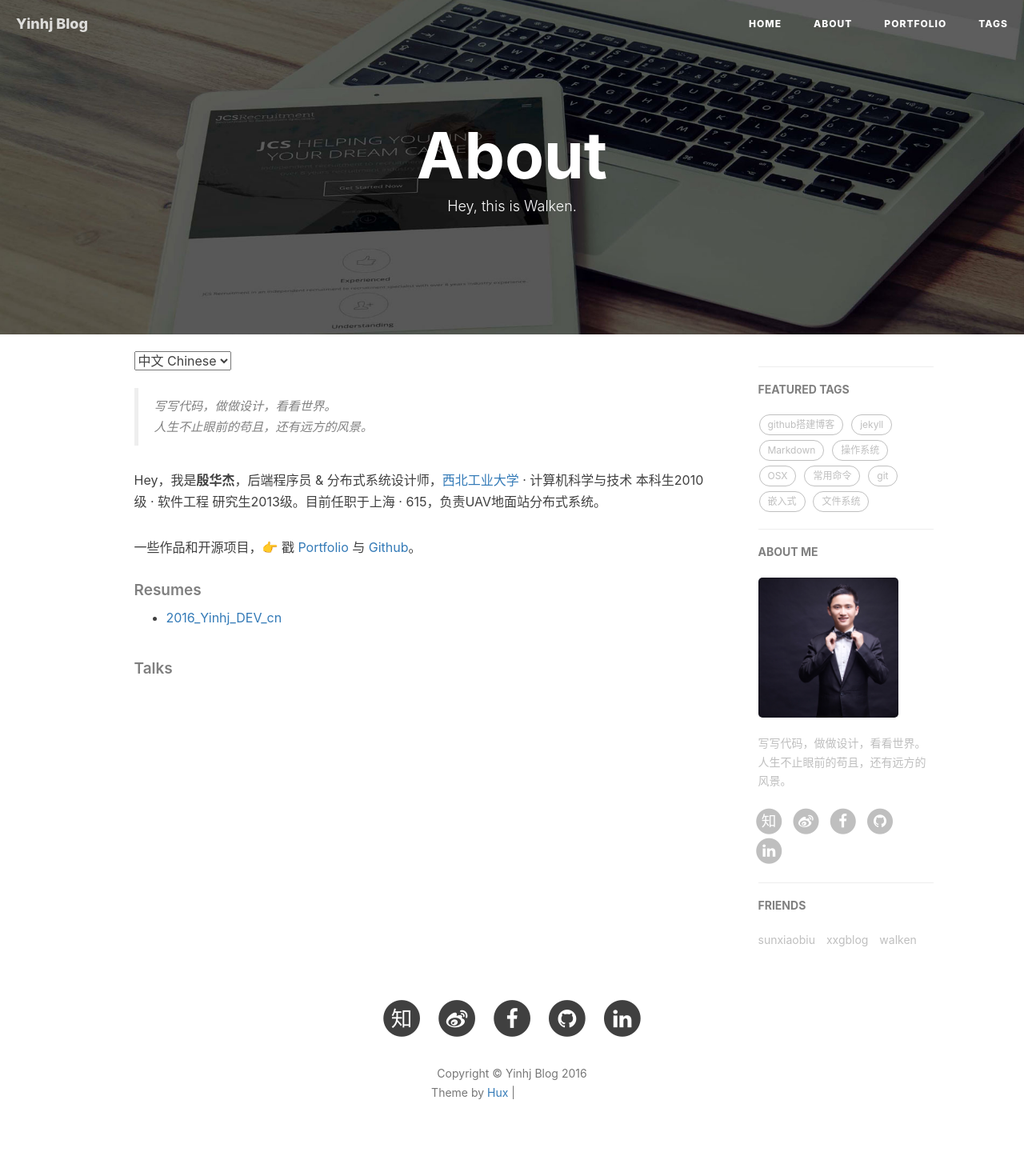
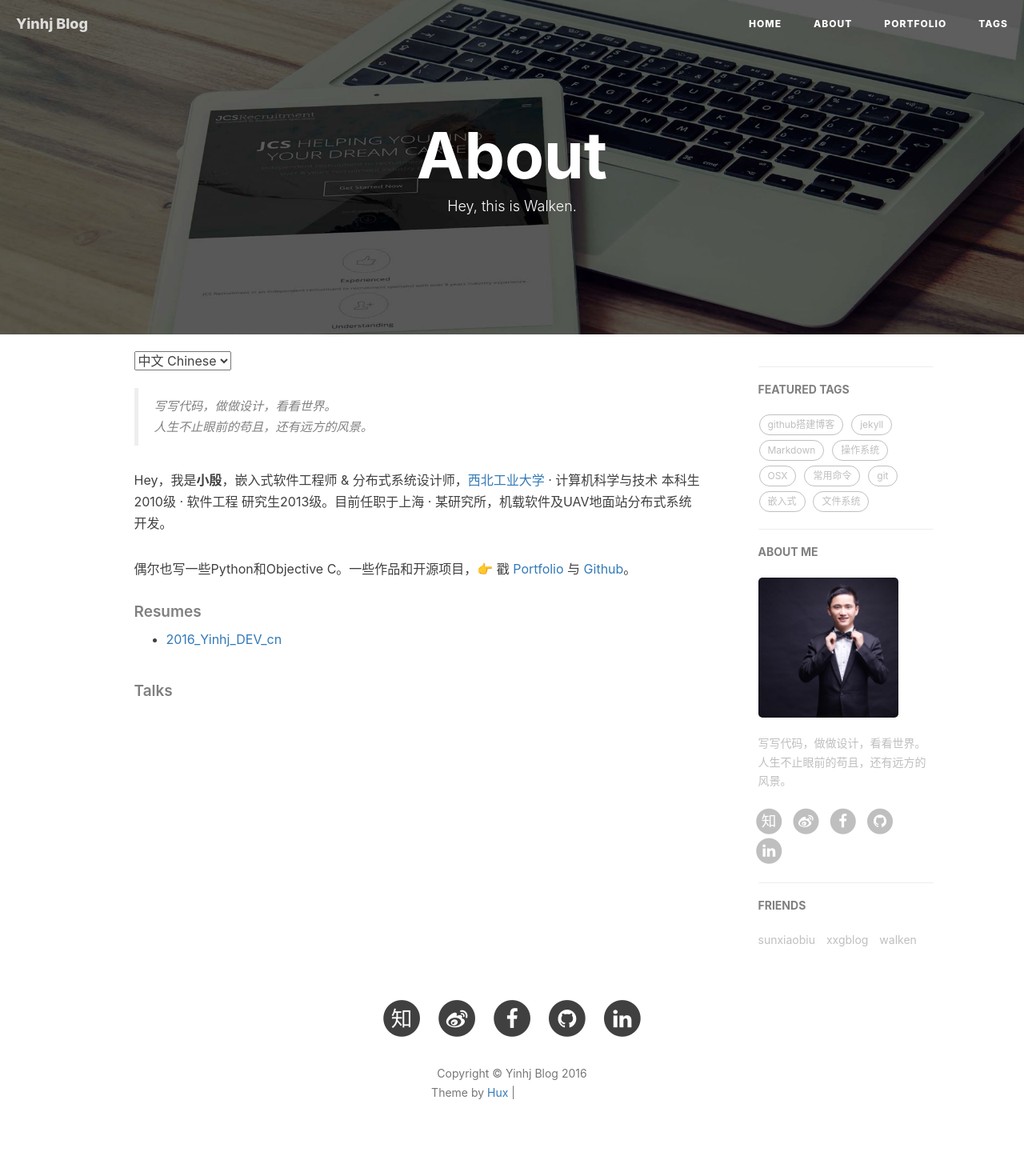
Before and after one commit to yhj167/yhj167.github.io, a Jekyll site: the page built from about.html, in a window 1280 px wide. Shown: the whole page at 80% size. Built offline with Jekyll 4.4.1, drawn with Linux system fonts in a browser that asks for light colours; nearby versions of some CDN libraries; comment, search, counter and statistics services are not loaded; grey boxes are pictures that could not be loaded.

Commit message:
update blog6

```diff
--- a/about.html
+++ b/about.html
@@ -18,9 +18,9 @@ header-img: "img/about-bg.jpg"
     <blockquote><p>写写代码，做做设计，看看世界。<br>
     人生不止眼前的苟且，还有远方的风景。</p></blockquote>
 
-    <p>Hey，我是<strong>殷华杰</strong>，后端程序员 &amp; 分布式系统设计师，<a href="http://www.nwpu.edu.cn/">西北工业大学</a> · 计算机科学与技术 本科生2010级 · 软件工程 研究生2013级。目前任职于上海 · 615，负责UAV地面站分布式系统</a>。</p>
+    <p>Hey，我是<strong>小殷</strong>，嵌入式软件工程师 &amp; 分布式系统设计师，<a href="http://www.nwpu.edu.cn/">西北工业大学</a> · 计算机科学与技术 本科生2010级 · 软件工程 研究生2013级。目前任职于上海 · 某研究所，机载软件及UAV地面站分布式系统开发</a>。</p>
 
-    <p>一些作品和开源项目，👉 戳 <a href="/portfolio">Portfolio</a> 与 <a href="http://yhj167.github.io">Github</a>。</p>
+    <p>偶尔也写一些Python和Objective C。一些作品和开源项目，👉 戳 <a href="/portfolio">Portfolio</a> 与 <a href="https://github.com/yhj167">Github</a>。</p>
 
     <h5>Resumes</h5>
 
@@ -40,10 +40,11 @@ header-img: "img/about-bg.jpg"
     <blockquote><p>Good company on the road is the shortest cut. <br>
     The secret of success is constancy of purpose.</p></blockquote>
 
-    <p>Hi, I am <strong>Yin Huajie(殷华杰)</strong>，you can call me <strong>Walken</strong>. I'm a back-end engineer &amp; a Distributed Architecture designer and more (<a href="/portfolio">Portfolio 👉</a> and <a href="http://github.com/yhj167">Github 👉</a>). I studied Software Engineering and graduated from <a href="http://www.nwpu.edu.cn">Northwestern Polytechnical University</a> in 2013.</p>
+    <p>Hi, I am <strong>Yin Huajie</strong>，you can call me <strong>Walken</strong>. I'm an embedded software engineer &amp; a distributed architecture designer. I studied Software Engineering and graduated from <a href="http://www.nwpu.edu.cn">Northwestern Polytechnical University</a> in 2013.</p>
 
-    <p>As an engineer, I work at ShangHai 615 as the dev of Distributed System Team.</p>
+    <p>As an engineer, I work at ShangHai 615 as the dev of Embedded Software and Distributed System Team.</p>
 
+    <p>I also write some Python and Objective C. More (<a href="/portfolio">Portfolio 👉</a> and <a href="https://github.com/yhj167">Github 👉</a>).</p>
 
     <h5>Resumes</h5>
 
```
Also changed, not shown: 2 other files.
